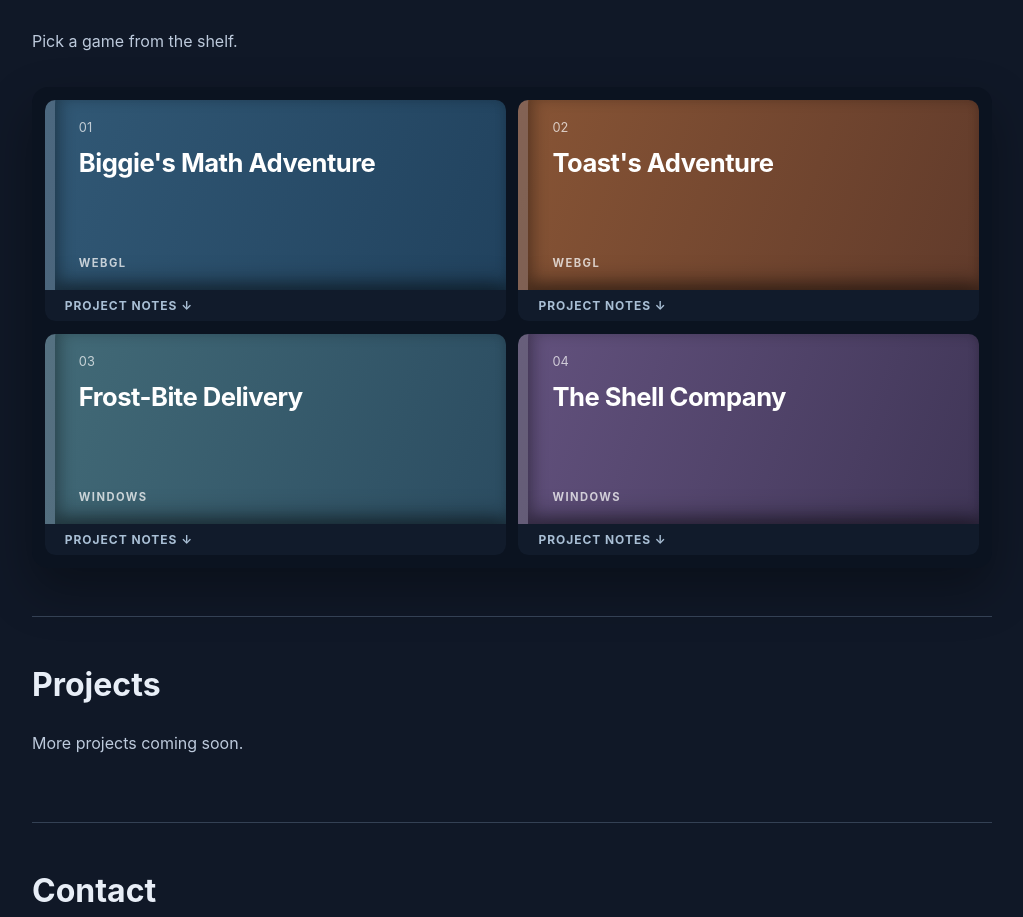
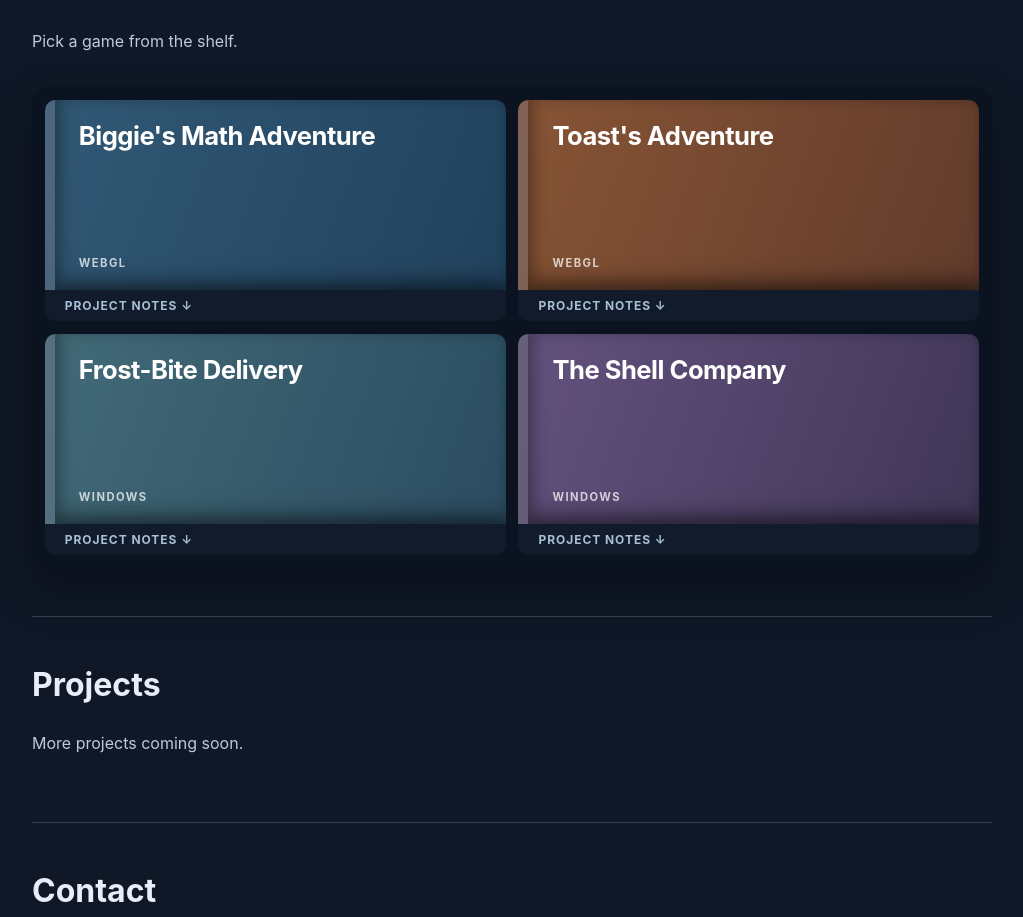
Before and after one commit to SionThePeon/JoshuaBrower-website, a React (Vite) app: page / in a window 1280 px wide. Shown: the part 1360-2277 px from the top of the page, without its empty margins (128-1151 px from the left). Built offline with nearby package versions, Linux system fonts and the light colour scheme.

Commit message:
spinenumberremove

```diff
--- a/src/App.jsx
+++ b/src/App.jsx
@@ -87,7 +87,6 @@ export default function App() {
             {games.map((game, index) => (
               <div className="game-entry" key={game.slug}>
                 <a className={`game-spine game-spine-${index + 1}`} href={`${base}?game=${game.slug}`} aria-describedby={`${game.slug}-context`}>
-                  <span className="spine-number">0{index + 1}</span>
                   <span className="spine-title">{game.title}</span>
                   <span className="spine-format">{game.format}</span>
                   <span className="spine-reveal" aria-hidden="true">
--- a/src/styles.css
+++ b/src/styles.css
@@ -47,7 +47,6 @@ h1 { max-width: 14ch; margin: .5rem 0 1.25rem; font-size: clamp(3rem, 8vw, 5.5re
 .game-spine-3 { background: linear-gradient(110deg, #426a77, #2b4c61); }
 .game-spine-4 { background: linear-gradient(110deg, #62517d, #403657); }
 .game-spine:hover, .game-spine:focus-visible { transform: translateY(-4px); box-shadow: inset 8px 0 14px #0003, 0 12px 24px #0005; }
-.spine-number { flex: none; font-size: .8rem; opacity: .7; }
 .spine-title { font-size: clamp(1.1rem, 3vw, 1.6rem); font-weight: 750; letter-spacing: -.02em; }
 .spine-format { margin-top: auto; font-size: .7rem; font-weight: 750; letter-spacing: .13em; text-transform: uppercase; opacity: .75; }
 .spine-reveal { position: absolute; inset: auto 0 0; display: flex; align-items: center; justify-content: space-between; gap: 1rem; min-height: 48px; padding: .75rem 1.5rem; background: #d7ecf0; color: #142335; font-weight: 750; transform: translateY(101%); transition: transform .2s ease; box-shadow: 0 -12px 22px #0004; }
```
